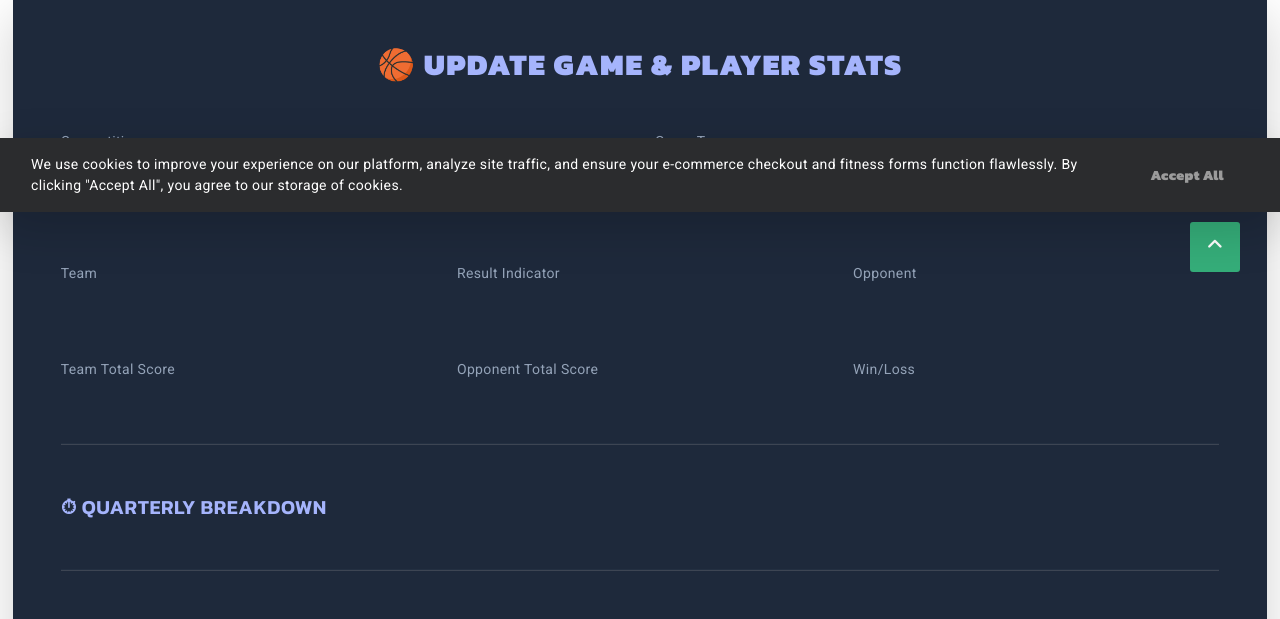
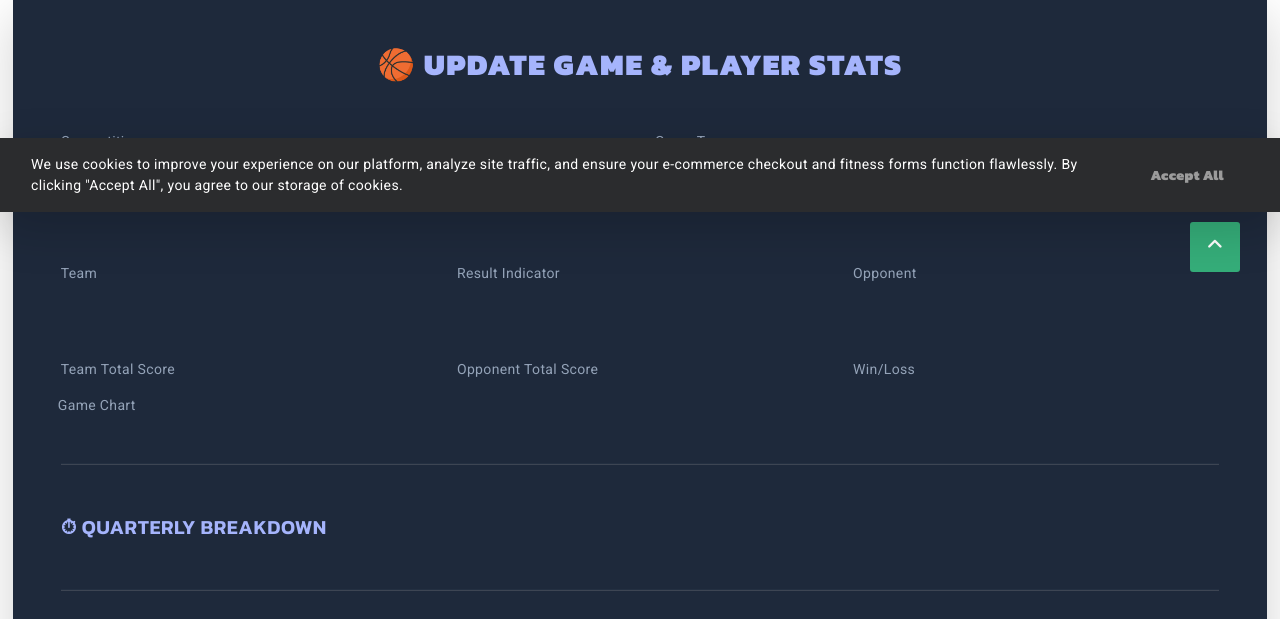
Before and after one commit to LeftyEzra/statshub-app, a Django app: template team/templates/game_update.html in a window 1280 px wide. Shown: the part 588-1207 px from the top of the page. Run offline with Django 5.2, Linux system fonts and the light colour scheme; the template is opened without the code that fills it, so the values that code supplies are empty; some libraries are stand-ins or nearby versions.

Commit message:
Add: Added game field to short game model and forms

```diff
--- a/team/admin.py
+++ b/team/admin.py
@@ -282,7 +282,7 @@ class GameAdmin(admin.ModelAdmin):
     inlines = [QuarterlyScoresInline]
     list_display = ('date','time','competition','game_type', 'team',
                     'indicator', 'opponent', 'team_scores' ,
-                     'opponent_scores', 'team_win_loss', 'game_venue')
+                     'opponent_scores', 'team_win_loss', 'game_venue', 'game_chart')
     ordering = ("-date", 'competition',)
     search_fields = ('date', 'competition', 'game_type')
     search_help_text = ('team', 'game_type')
@@ -349,7 +349,7 @@ class GalleryImagesAdmin(admin.ModelAdmin):
 #Register Action Photos in the Admin area
 @admin.register(ShotCharts)
 class ShotChartAdmin(admin.ModelAdmin):
-    list_display = ('chart_title', 'chart_images', 'team', 'player', 'game', 'chart_texts')
+    list_display = ('chart_title', 'chart_images', 'team', 'player',  'chart_texts')
 
 
 
--- a/team/models.py
+++ b/team/models.py
@@ -370,6 +370,7 @@ class Game(AutoSlugModel):
     opponent_scores = models.PositiveIntegerField(blank=True, null=True, default=0)
     team_win_loss = models.CharField(max_length=4, choices=WIN_LOSS_CHOICES, blank=True, null=True, verbose_name='Team Win/Loss')
     game_venue = models.ForeignKey(Venue, related_name='games', on_delete=models.CASCADE, blank=True, null=True)
+    game_chart = models.ImageField(upload_to='uploads/Game_Chart/',blank=True, null=True)  # This will automatically create a folder in the project directory.
 
     # SEPARATE SLUG FUNCTION LOGIC FROM THE CUSTOM CLASS
     def save(self, *args, **kwargs):
@@ -494,7 +495,6 @@ class ShotCharts(models.Model):
     team = models.ForeignKey(Team, related_name='team_charts', on_delete=models.CASCADE, blank=True, null=True)
     player = models.ForeignKey(Player, related_name='player_chart', on_delete=models.CASCADE, blank=True, null=True)
     chart_texts = models.TextField(max_length=20000, default='', blank=True, null=True)
-    game = models.ForeignKey('Game', related_name='game_chart', on_delete=models.CASCADE, blank=True, null=True)
 
 
     def __str__(self):
--- a/team/templates/game_registration.html
+++ b/team/templates/game_registration.html
@@ -115,6 +115,10 @@
                     <label class="block text-sm text-slate-400">Result</label>
                     {% render_field form.team_win_loss class="input-field" %}
                 </div>
+                <div>
+                    <label class="block text-sm text-slate-400">Game Chart</label>
+                    {% render_field form.game_chart class="input-field" %}
+                </div>
             </div>
 
             <hr class="my-6 border-slate-700">
--- a/team/templates/game_update.html
+++ b/team/templates/game_update.html
@@ -255,6 +255,10 @@
                     <label class="text-slate-400 text-sm">Win/Loss</label>
                     {% render_field form.team_win_loss class="total-score-input text-base" %}
                 </div>
+                <div>
+                    <label class="block text-sm text-slate-400">Game Chart</label>
+                    {% render_field form.game_chart class="input-field" %}
+                </div>
             </div>
 
             <hr class="my-5 border-slate-700">
```
Also changed, not shown: team/migrations/0003_remove_shotcharts_game_game_game_chart.py (added).
